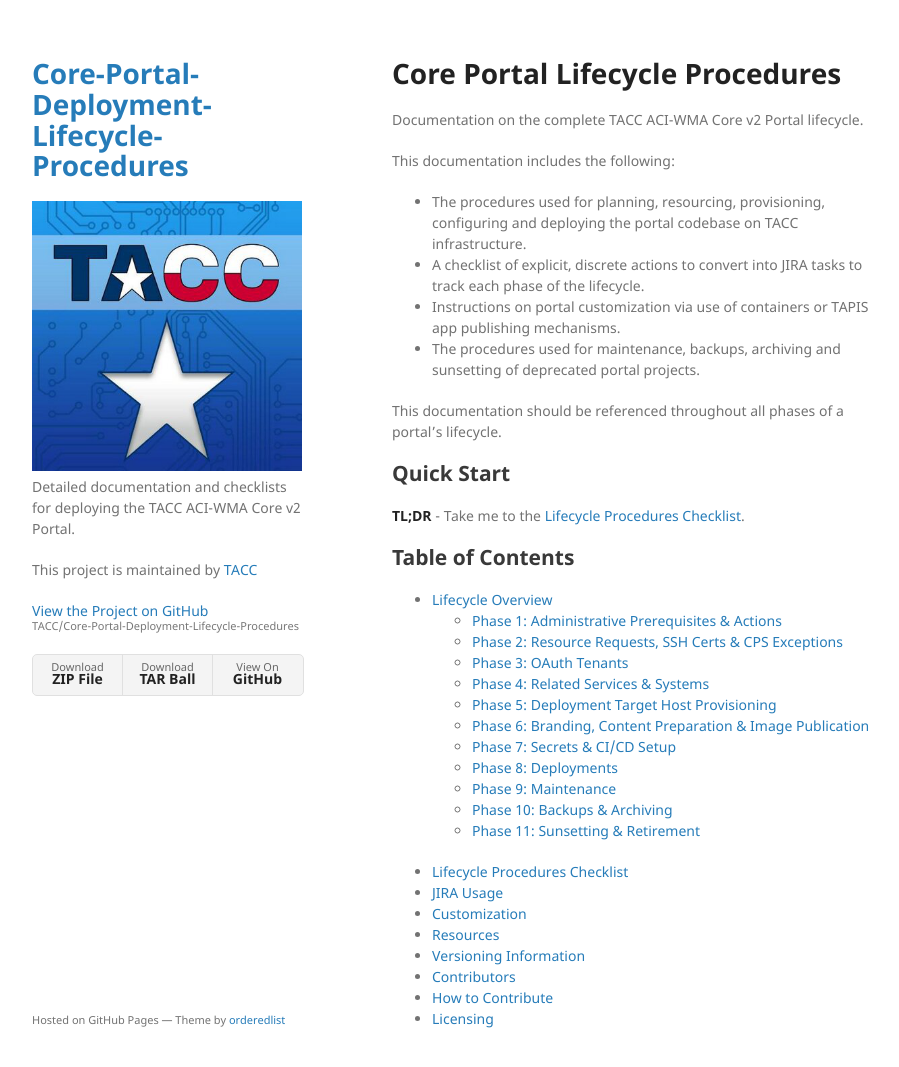
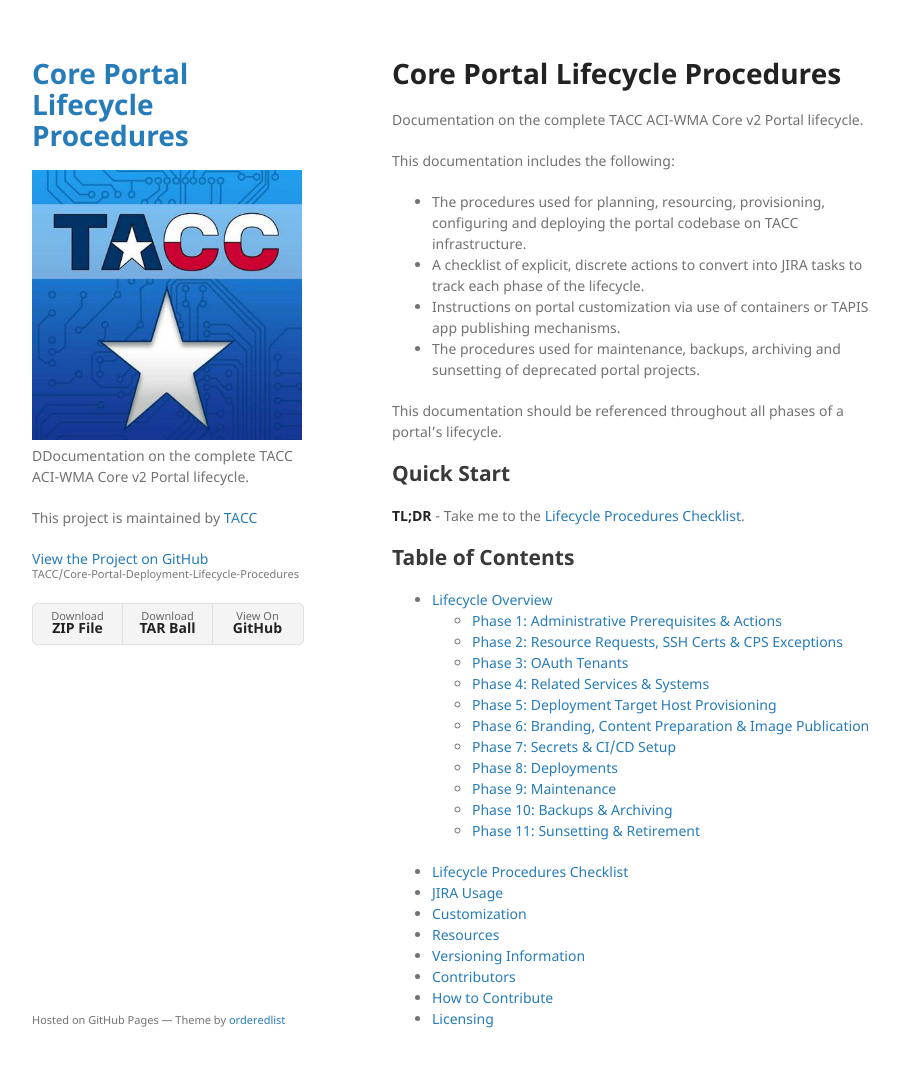
Before and after one commit to TACC/Core-Portal-Deployment-Lifecycle-Procedures, a Jekyll site: the page built from index.md, in a window 1280 px wide and 1099 px high. Shown: the top 1067 px of the window, without its empty margins (178-1077 px from the left). Built offline with Jekyll 4.4.1, drawn with Linux system fonts in a browser that asks for light colours; our own code applies the rules of GitHub Pages for plain Markdown files.

Commit message:
Tweak to fix title rendering indefault layout.

```diff
--- a/_config.yml
+++ b/_config.yml
@@ -1,5 +1,5 @@
 theme: jekyll-theme-minimal
-# title: Core Portal Deployment Procedures
+title: Core Portal Lifecycle Procedures
 logo: /assets/img/TACC_400x400.png
-description: Detailed documentation and checklists for deploying the TACC ACI-WMA Core v2 Portal.
+description: DDocumentation on the complete TACC ACI-WMA Core v2 Portal lifecycle.
 show_downloads: true
```
